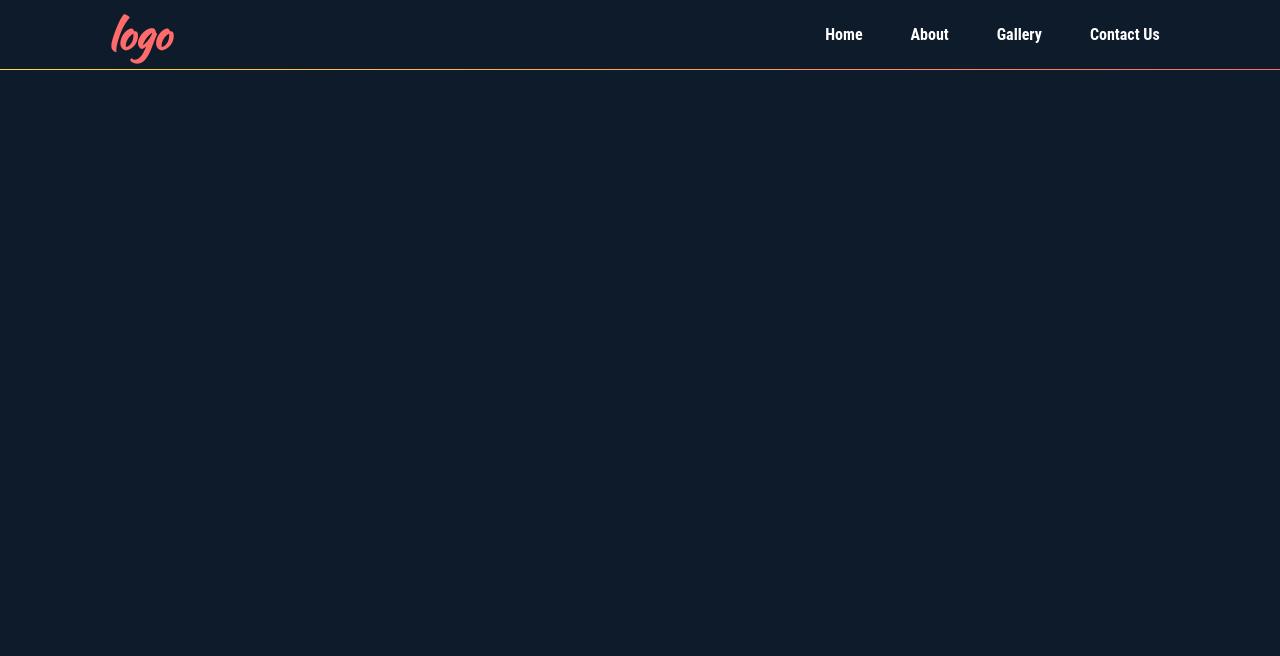
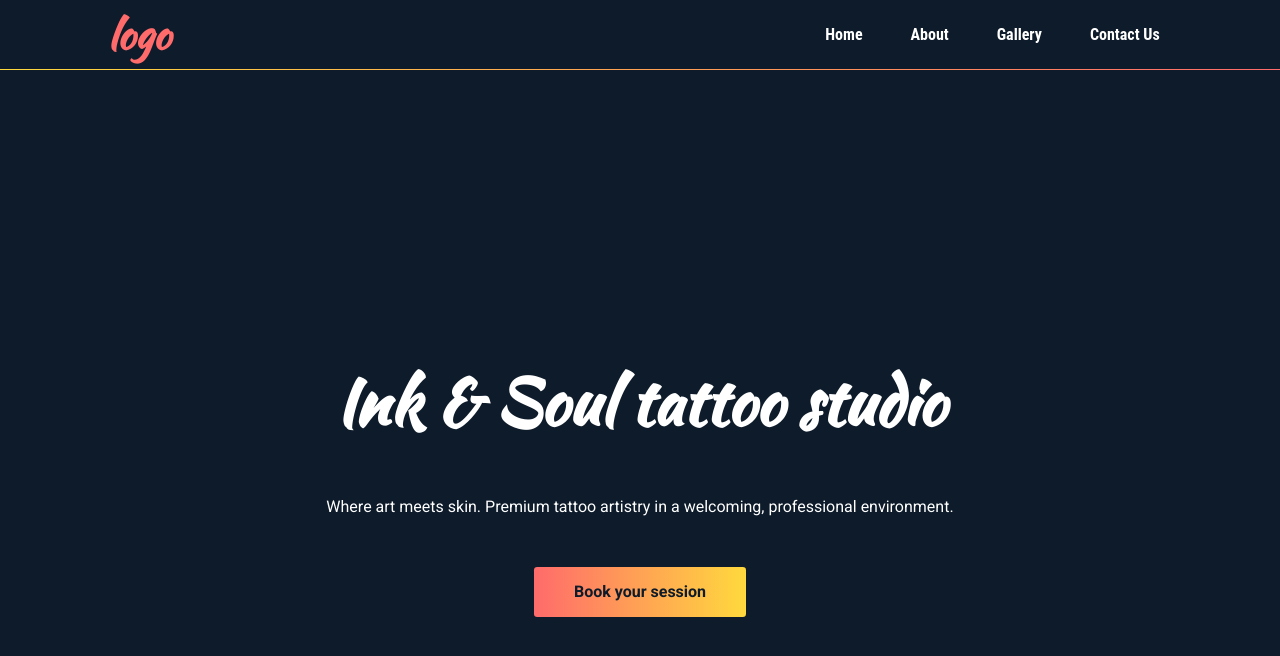
Before and after one commit to ernestdogosson/group-project-one, a plain HTML site: page index.html in a window 1280 px wide. Drawn offline with nearby package versions, Linux system fonts and the light colour scheme.

Commit message:
add main content, styles and more header styles

```diff
--- a/index.html
+++ b/index.html
@@ -16,6 +16,7 @@
 		/>
 		<link rel="stylesheet" href="/styles/general.css" />
 		<link rel="stylesheet" href="/styles/header.css" />
+		<link rel="stylesheet" href="/styles/main.css" />
 	</head>
 	<body>
 		<header>
@@ -33,7 +34,16 @@
 				</div>
 			</div>
 		</header>
-		<main></main>
+		<main>
+			<div class="hero">
+				<h1 class="title">Ink & Soul tattoo studio</h1>
+				<p class="tag-line">
+					Where art meets skin. Premium tattoo artistry in a welcoming,
+					professional environment.
+				</p>
+				<button class="booking-btn">Book your session</button>
+			</div>
+		</main>
 		<footer></footer>
 	</body>
 </html>
--- a/styles/general.css
+++ b/styles/general.css
@@ -6,4 +6,5 @@
 
 body {
 	background-color: #0d1b2a;
+	color: #fff;
 }
--- a/styles/header.css
+++ b/styles/header.css
@@ -23,7 +23,6 @@ header {
 	font-size: 2.5rem;
 	margin: 0;
 	font-family: 'Kaushan Script', cursive;
-
 	color: #ff6b6b;
 }
 .navigation {
@@ -56,8 +55,12 @@ li .nav-link {
 }
 
 .nav-link:hover {
-	background-color: #ff6b6b;
+	background: #ff6b6b;
 	color: #0d1b2a;
+}
+
+.nav-link:active {
+	background-color: #bb2323;
 }
 
 /*
--- a/styles/main.css
+++ b/styles/main.css
@@ -0,0 +1,41 @@
+.hero {
+	width: 100%;
+	height: 100vh;
+	max-width: 825px;
+	margin: 0 auto;
+	display: flex;
+	flex-direction: column;
+	justify-content: center;
+	align-items: center;
+}
+
+.title {
+	font-family: 'Kaushan Script', Roboto, sans-serif;
+	font-size: 64px;
+	color: linear-gradient(to right, #ffd93d, #ff6b6b);
+}
+
+.tag-line {
+	font-family: 'Roboto', sans-serif;
+	margin-bottom: 50px;
+}
+
+.booking-btn {
+	font-family: 'Roboto', sans-serif;
+	font-weight: bold;
+	background: linear-gradient(to right, #ff6b6b, #ffd93d);
+	border: none;
+	border-radius: 0.2em;
+	color: #0d1b2a;
+	padding: 1rem 2.5rem;
+	cursor: pointer;
+	transition: all 0.25s;
+}
+
+.booking-btn:hover {
+	background: linear-gradient(to right, #ff8989, #ffe164);
+}
+
+.booking-btn:active {
+	background: linear-gradient(to right, #ff6b6b, #ffd93d);
+}
```
